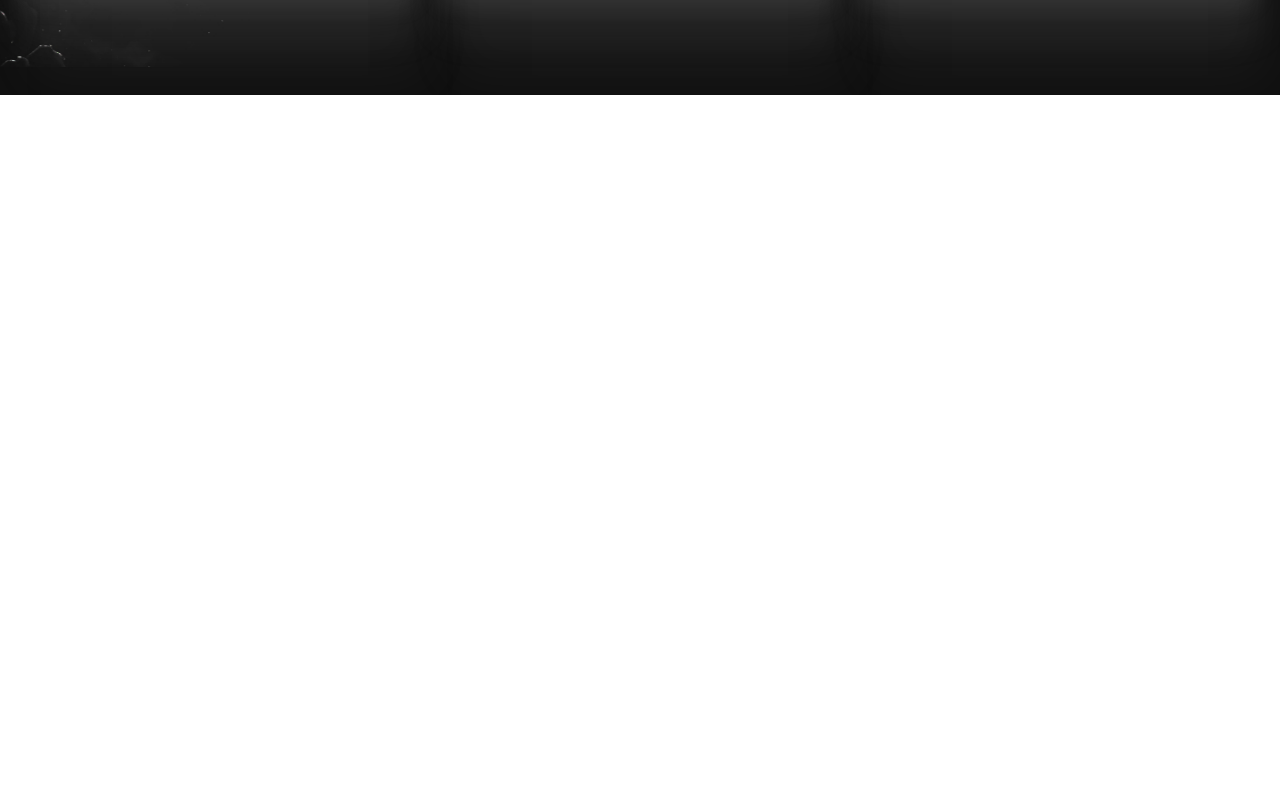
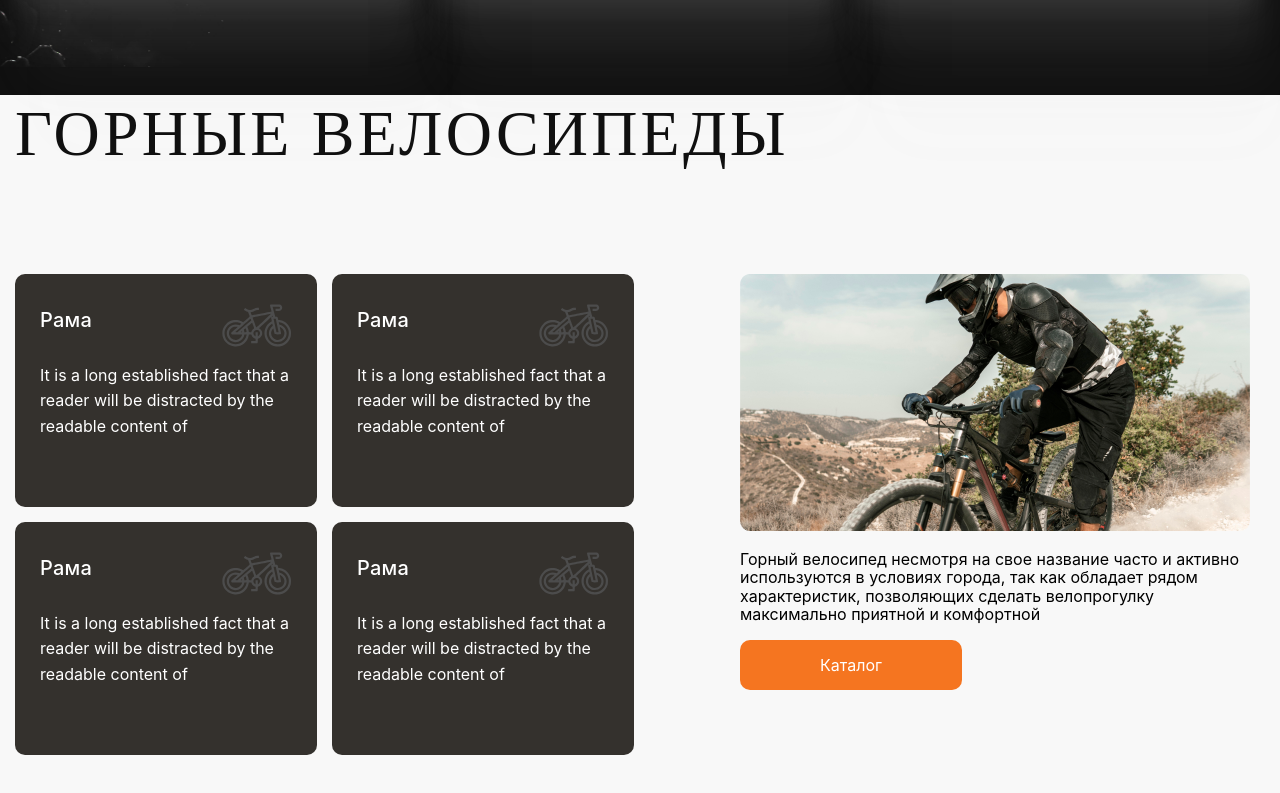
Before and after one commit to Islam-Parchiev/electroVelo, a React app in the folder client/: page / in a window 1280 px wide. Shown: the part 4733-5526 px from the top of the page. Before the commit the page ends 4828 px from the top, so only its background shows below. Built offline with nearby package versions, Linux system fonts and the light colour scheme.

Commit message:
create MountainBikes html

```diff
--- a/client/src/components/MountainBikes/MountainBikes.module.scss
+++ b/client/src/components/MountainBikes/MountainBikes.module.scss
@@ -1,3 +1,56 @@
 .MountainBikes {
+	height: 100vh;
+	background: var(--bg, #F8F8F8);
+	&__container {
+		padding-top: 50px;
+	}
+	&__body  {
 
+		display: flex;
+		padding-top: 100px;
+
+	}
+	&__list {
+		display: flex;
+		flex-wrap: wrap;
+		width: 50%;
+		gap: 15px;
+	}
+	&__right {
+		padding-left: 100px;
+		width: 50%;
+	}
 }
+.MountainBikesItem {
+	border-radius: 10px;
+	padding: 30px 25px;
+	width: 302px;
+height: 233px;
+	background: var(--dark, #34312D);
+	&__top {
+		display: flex;
+		justify-content: space-between;
+
+	}
+	&__title {
+/* desk mob 20 */
+font-family: Inter;
+font-weight: 500;
+font-style: normal;
+font-size: 20px;
+line-height: 160%; /* 32px */
+letter-spacing: 0.2px;
+		color: var(--light-color, #FFF);
+	}
+	&__descr {
+		p {
+/* desk mob text 16 */
+font-family: Inter;
+font-weight: 400;
+font-style: normal;
+font-size: 16px;
+line-height: 160%; /* 25.6px */
+			color: var(--light-color, #FFF);
+		}
+	}
+}
--- a/client/src/components/MountainBikes/MountainBikes.tsx
+++ b/client/src/components/MountainBikes/MountainBikes.tsx
@@ -4,12 +4,100 @@
 
 interface MountainBikesProps {}
 
-const MountainBikes:React.FC<MountainBikesProps> = (props) => {
-	const {} = props;
+const MountainBikes: React.FC<MountainBikesProps> = props => {
+	const {} = props
 	return (
-		<div className={styles.MountainBikes}>
-			MountainBikes Component
-		</div>
+		<section className={styles.MountainBikes}>
+			<div className={`container ${styles.MountainBikes__container}`}>
+				<h2 className="title">Горные велосипеды</h2>
+				<div className={styles.MountainBikes__body}>
+					<ul className={`list-reset ${styles.MountainBikes__list}`}>
+						<li className={styles.MountainBikesItem}>
+							<div className={styles.MountainBikesItem__top}>
+								<h4 className={styles.MountainBikesItem__title}>
+									Рама
+								</h4>
+								<img
+									src="/images/Main/mountain1.svg"
+									alt="Icon"
+								/>
+							</div>
+							<div className={styles.MountainBikesItem__descr}>
+								<p>
+									It is a long established fact that a reader
+									will be distracted by the readable content of
+								</p>
+							</div>
+						</li>
+						<li className={styles.MountainBikesItem}>
+							<div className={styles.MountainBikesItem__top}>
+								<h4 className={styles.MountainBikesItem__title}>
+									Рама
+								</h4>
+								<img
+									src="/images/Main/mountain1.svg"
+									alt="Icon"
+								/>
+							</div>
+							<div className={styles.MountainBikesItem__descr}>
+								<p>
+									It is a long established fact that a reader
+									will be distracted by the readable content of
+								</p>
+							</div>
+						</li>
+						<li className={styles.MountainBikesItem}>
+							<div className={styles.MountainBikesItem__top}>
+								<h4 className={styles.MountainBikesItem__title}>
+									Рама
+								</h4>
+								<img
+									src="/images/Main/mountain1.svg"
+									alt="Icon"
+								/>
+							</div>
+							<div className={styles.MountainBikesItem__descr}>
+								<p>
+									It is a long established fact that a reader
+									will be distracted by the readable content of
+								</p>
+							</div>
+						</li>
+						<li className={styles.MountainBikesItem}>
+							<div className={styles.MountainBikesItem__top}>
+								<h4 className={styles.MountainBikesItem__title}>
+									Рама
+								</h4>
+								<img
+									src="/images/Main/mountain1.svg"
+									alt="Icon"
+								/>
+							</div>
+							<div className={styles.MountainBikesItem__descr}>
+								<p>
+									It is a long established fact that a reader
+									will be distracted by the readable content of
+								</p>
+							</div>
+						</li>
+					</ul>
+					<div className={styles.MountainBikes__right}>
+						<div className={styles.MountainBikes__img}>
+							<img src="/images/Main/mountainImage.png" alt="" />
+						</div>
+						<div className={styles.MountainBikes__descr}>
+							<p>
+							Горный велосипед несмотря на свое название часто и активно
+							используются в условиях города, так как обладает рядом
+							характеристик, позволяющих сделать велопрогулку максимально
+							приятной и комфортной
+							</p>
+						</div>
+						<button className={`btn-reset btn ${styles.MountainBikes__btn}`}>Каталог</button>
+					</div>
+				</div>
+			</div>
+		</section>
 	)
 }
 
--- a/client/src/pages/Main/Main.tsx
+++ b/client/src/pages/Main/Main.tsx
@@ -1,12 +1,13 @@
 import {FC} from 'react'
 
 
-import MainAbout from '../../components/MainAbout/MainAbout'
-import Brands from '../../components/Brands/Brands'
-import MainNewItems from '../../components/MainNewItems/MainNewItems'
-import MainCatalog from '../../components/MainCatalog/MainCatalog'
-import MainVideo from '../../components/MainVideo/MainVideo'
-import BestModels from '../../components/BestModels/BestModels'
+import MainAbout from '@components/MainAbout/MainAbout'
+import Brands from '@components/Brands/Brands'
+import MainNewItems from '@components/MainNewItems/MainNewItems'
+import MainCatalog from '@components/MainCatalog/MainCatalog'
+import MainVideo from '@components/MainVideo/MainVideo'
+import BestModels from '@components/BestModels/BestModels'
+import MountainBikes from '@components/MountainBikes/MountainBikes'
 
 const Main:FC = () => {
 	return (
@@ -17,6 +18,7 @@
 			<MainCatalog/>
 			<MainVideo/>
 			<BestModels/>
+			<MountainBikes/>
 		</main>
 	)
 }
--- a/client/src/scss/_vars.scss
+++ b/client/src/scss/_vars.scss
@@ -10,4 +10,18 @@
   // colors
   --light-color: #fff;
   --black-color:#000000;
+	--banner-color:#131313;
+	--dark:#34312D;
+	--dark-grey:#2E2E2E;
+	--1-grey:#4C4C4C;
+	--2-grey:#777;
+	--3-grey:#E5E5E5;
+	--bg:#F8F8F8;
+	--orange:#F57520;
+	--or2:#EB6B16;
+	--or3:#E1610C;
+	--or4:#D75702;
+	--red:#F53A20;
+	--green:#4D932C;
+	--light-grey:#B3B3B3;
 }
```
Also changed, not shown: client/public/images/Main/mountain1.svg (added), client/public/images/Main/mountainImage.png (added).
